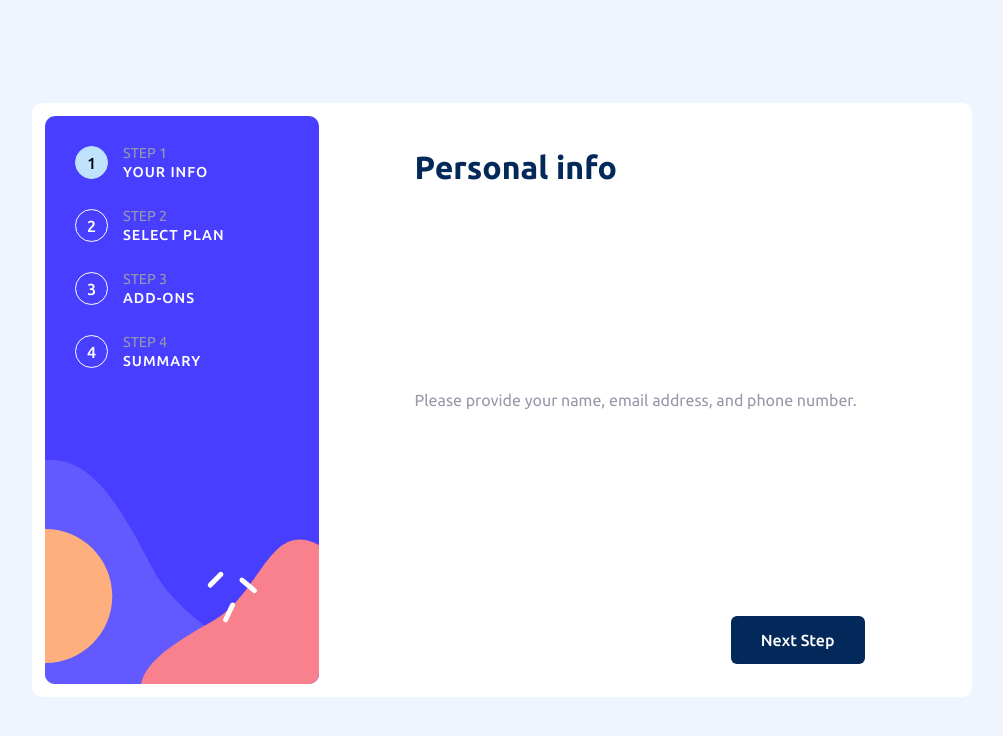
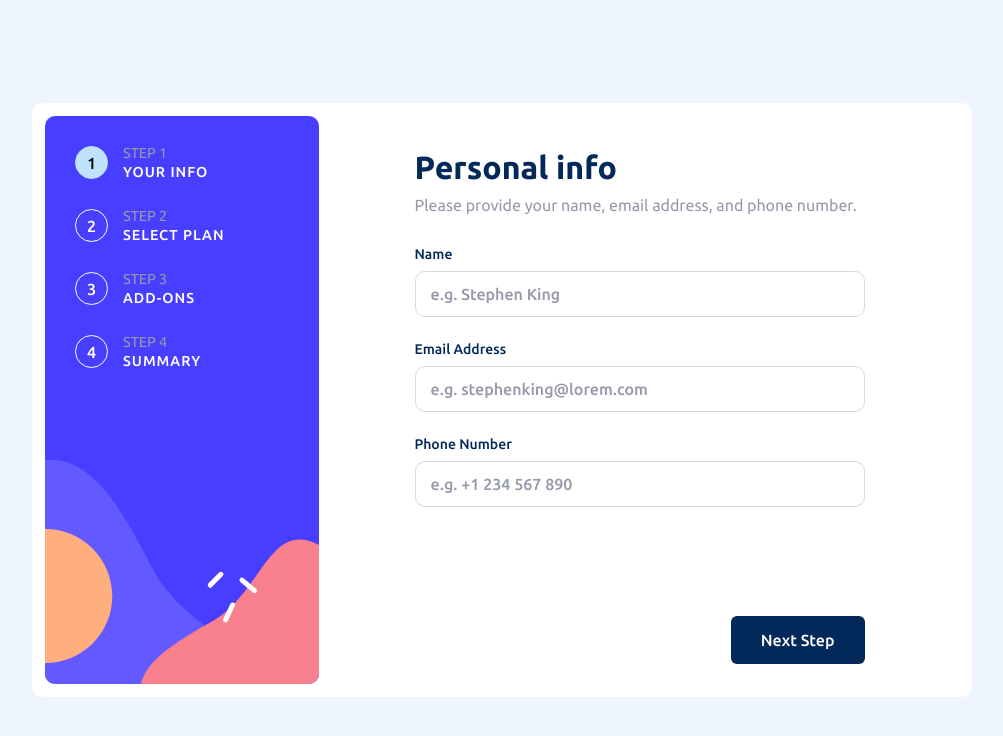
Before and after one commit to EscapismValery/multi-step-form, a React (Create React App) app: page / in a window 1280 px wide. Shown: the top 736 px of the page, without its empty margins (138-1141 px from the left). Built offline with nearby package versions, Linux system fonts and the light colour scheme.

Commit message:
Верстка 1 шага, компоненты label и input

```diff
--- a/src/App.scss
+++ b/src/App.scss
@@ -19,6 +19,13 @@
 	background-color: #fff;
 	border-radius: 10px;
 	padding: 13px;
+	&__container {
+		display: flex;
+		flex-direction: column;
+		justify-content: space-between;
+		width: 450px;
+		margin: 20px auto;
+	}
 }
 .sidebar {
 	width: 275px;
@@ -69,9 +76,7 @@
 .form {
 	display: flex;
 	flex-direction: column;
-	justify-content: space-between;
-	width: 450px;
-	margin: 20px auto;
+	height: 100%;
 	&-finish {
 		width: 100%;
 		height: 100%;
@@ -86,6 +91,7 @@
 	}
 	&__title {
 		margin-top: 15px;
+		margin-bottom: 10px;
 		font-family: Ubuntu-Bold;
 		font-size: 32px;
 		color:#03295A;
@@ -95,6 +101,29 @@
 		font-family: Ubuntu-Regular;
 		font-size: 16px;
 		line-height: 1.5;
+	}
+	&__content {
+		display: flex;
+		flex-direction: column;
+		margin-top: 30px;
+		gap: 25px;
+	}
+	&__label {
+		display: flex;
+		flex-direction: column;
+		gap: 10px;
+		color: #03295A;
+		font-size: 14px;
+	}
+	&__input {
+		border: 1px solid #D9D8DD;
+		border-radius: 10px;
+		padding: 13px 15px;
+		font-size: 16px;
+		color: #03295A;
+	}
+	&__input::placeholder {
+		color: #9699AB;
 	}
 }
 .buttons {
--- a/src/components/Finish.jsx
+++ b/src/components/Finish.jsx
@@ -5,6 +5,7 @@ import MyForm from './MyForm';
 const Finish = () => {
 	return (
 		<CardForm active={4}>
+			<div className="cardform__container">
 				<MyForm>
 					<div className='form-finish'>
 						<svg xmlns="http://www.w3.org/2000/svg" width="80" height="80" viewBox="0 0 80 80"><g fill="none"><circle cx="40" cy="40" r="40" fill="#F9818E" /><path fill="#E96170" d="M48.464 79.167c.768-.15 1.53-.321 2.288-.515a40.04 40.04 0 0 0 3.794-1.266 40.043 40.043 0 0 0 3.657-1.63 40.046 40.046 0 0 0 12.463-9.898A40.063 40.063 0 0 0 78.3 51.89c.338-1.117.627-2.249.867-3.391L55.374 24.698a21.6 21.6 0 0 0-15.332-6.365 21.629 21.629 0 0 0-15.344 6.365c-8.486 8.489-8.486 22.205 0 30.694l23.766 23.775Z" /><path fill="#FFF" d="M40.003 18.333a21.58 21.58 0 0 1 15.31 6.351c8.471 8.471 8.471 22.158 0 30.63-8.47 8.47-22.156 8.47-30.627 0-8.47-8.472-8.47-22.159 0-30.63a21.594 21.594 0 0 1 15.317-6.35Zm9.865 15c-.316.028-.622.15-.872.344l-12.168 9.13-5.641-5.642c-1.224-1.275-3.63 1.132-2.356 2.356l6.663 6.663c.56.56 1.539.63 2.173.156l13.326-9.995c1.122-.816.43-2.993-.956-3.013a1.666 1.666 0 0 0-.17 0Z" /></g></svg>
@@ -14,6 +15,7 @@ const Finish = () => {
 							to email us at support@loremgaming.com.</p>
 					</div>
 				</MyForm>
+			</div>
 		</CardForm>
 	)
 }
--- /dev/null
+++ b/src/components/MyInput.jsx
@@ -0,0 +1,9 @@
+import React from 'react';
+
+const MyInput = ({ ...props }) => {
+	return (
+		<input {...props} className="form__input" />
+	)
+}
+
+export default MyInput;
--- /dev/null
+++ b/src/components/MyLabel.jsx
@@ -0,0 +1,13 @@
+import React from 'react';
+import MyInput from './MyInput';
+
+const MyLabel = ({ title, placeholder, name, type }) => {
+	return (
+		<label htmlFor={name} className="form__label">
+			{title}
+			<MyInput type={type} name={name} id={name} placeholder={placeholder} />
+		</label>
+	)
+}
+
+export default MyLabel;
--- a/src/components/Result.jsx
+++ b/src/components/Result.jsx
@@ -15,15 +15,18 @@ const Result = () => {
 	}
 	return (
 		<CardForm active={4}>
-			<MyForm
-				title={"Finishing up"}
-				description={"Double-check everything looks OK before confirming."}
-			>
+			<div className="cardform__container">
+				<MyForm
+					title={"Finishing up"}
+					description={"Double-check everything looks OK before confirming."}
+				>
+
+				</MyForm>
 				<div className="buttons">
 					<PrevButton onClick={PrevStep}>Go Back</PrevButton>
 					<NextButton classes="confirm-button" onClick={NextStep}>Confirm</NextButton>
 				</div>
-			</MyForm>
+			</div>
 		</CardForm>
 	)
 }
--- a/src/components/Step1.jsx
+++ b/src/components/Step1.jsx
@@ -2,6 +2,7 @@ import React from 'react';
 import { useNavigate } from 'react-router-dom';
 import CardForm from './CardForm';
 import MyForm from './MyForm';
+import MyLabel from './MyLabel';
 import NextButton from './NextButton';
 
 
@@ -12,15 +13,22 @@ const Step1 = () => {
 	}
 	return (
 		<CardForm active={1}>
-			<MyForm
-				title={"Personal info"}
-				description={"Please provide your name, email address, and phone number."}
-			>
+			<div className="cardform__container">
+				<MyForm
+					title={"Personal info"}
+					description={"Please provide your name, email address, and phone number."}
+				>
+					<div className='form__content'>
+						<MyLabel title={"Name"} placeholder={"e.g. Stephen King"} name={"name"} type={"text"} />
+						<MyLabel title={"Email Address"} placeholder={"e.g. stephenking@lorem.com"} name={"email"} type={"text"} />
+						<MyLabel title={"Phone Number"} placeholder={"e.g. +1 234 567 890"} name={"phone"} type={"text"} />
+					</div>
+				</MyForm>
 				<div className="buttons">
 					<button disabled style={{ opacity: "0" }}></button>
 					<NextButton classes="next-button" onClick={NextStep}>Next Step</NextButton>
 				</div>
-			</MyForm>
+			</div>
 		</CardForm>
 	)
 }
--- a/src/components/Step2.jsx
+++ b/src/components/Step2.jsx
@@ -15,15 +15,18 @@ const Step2 = () => {
 	}
 	return (
 		<CardForm active={2}>
-			<MyForm
-				title={"Select your plan"}
-				description={"You have the option of monthly or yearly billing."}
-			>
+			<div className="cardform__container">
+				<MyForm
+					title={"Select your plan"}
+					description={"You have the option of monthly or yearly billing."}
+				>
+
+				</MyForm>
 				<div className="buttons">
 					<PrevButton onClick={PrevStep}>Go Back</PrevButton>
 					<NextButton classes="next-button" onClick={NextStep}>Next Step</NextButton>
 				</div>
-			</MyForm>
+			</div>
 		</CardForm>
 	)
 }
--- a/src/components/Step3.jsx
+++ b/src/components/Step3.jsx
@@ -15,15 +15,18 @@ const Step3 = () => {
 	}
 	return (
 		<CardForm active={3}>
-			<MyForm
-				title={"Pick add-ons"}
-				description={"Add-ons help enhance your gaming experience."}
-			>
+			<div className="cardform__container">
+				<MyForm
+					title={"Pick add-ons"}
+					description={"Add-ons help enhance your gaming experience."}
+				>
+
+				</MyForm>
 				<div className="buttons">
 					<PrevButton onClick={PrevStep}>Go Back</PrevButton>
 					<NextButton classes="next-button" onClick={NextStep}>Next Step</NextButton>
 				</div>
-			</MyForm>
+			</div>
 		</CardForm>
 	)
 }
```
Lines whose indentation alone changed are shown as unchanged.
